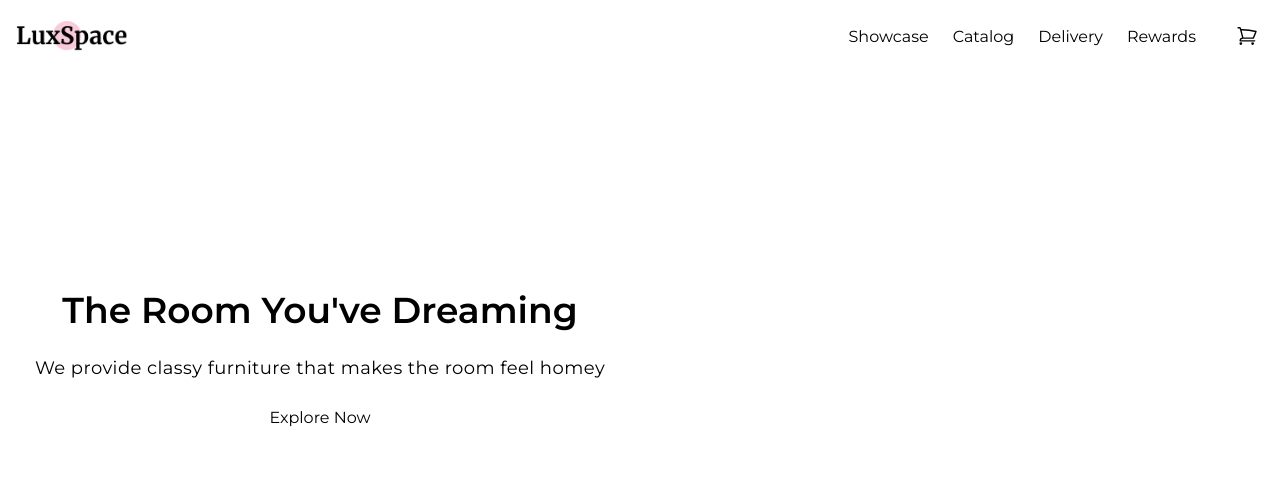
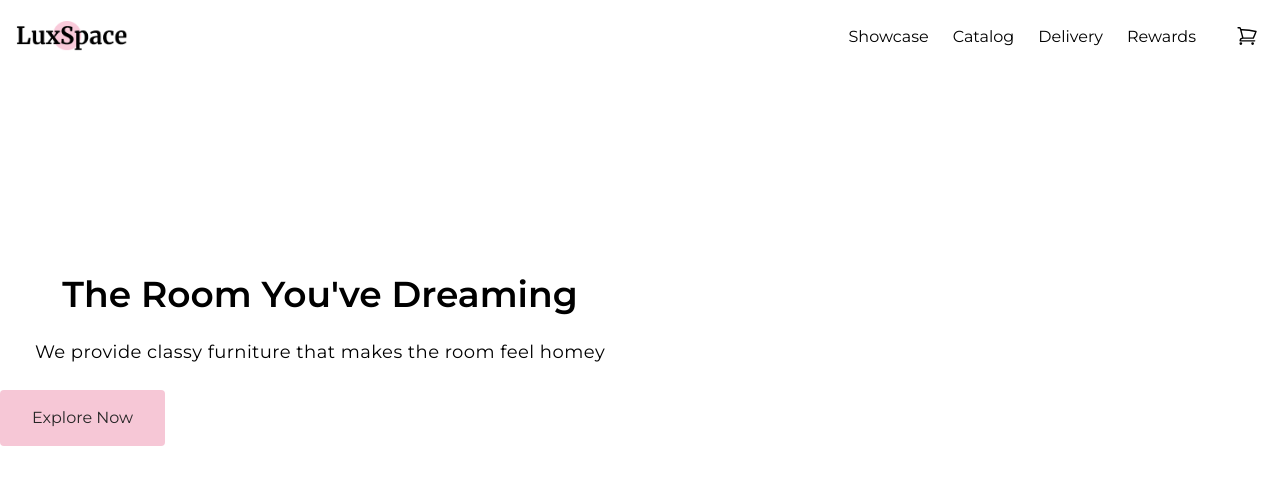
Before and after one commit to SarahAyuNanda/ecommerce-luxspace-app, a React (Create React App) app: page / in a window 1280 px wide. Shown: the top 484 px of the page. Built offline with nearby package versions, Linux system fonts and the light colour scheme.

Commit message:
fix: add variant and type default for button; restyling button

```diff
--- a/src/assets/styles/tailwind.css
+++ b/src/assets/styles/tailwind.css
@@ -1,3 +1,26 @@
 @tailwind base;
 @tailwind components;
 @tailwind utilities;
+
+/* --------------------------------- CUSTOM STYLES --------------------------------- */
+@layer components {
+  .btn-filled {
+    @apply bg-orchid-pink text-neutral-800 hover:bg-tuscany hover:text-white
+  }
+
+  .btn-outlined {
+    @apply bg-white text-orchid-pink
+  }
+
+  .btn-text {
+    @apply bg-transparent text-neutral-800
+  }
+
+  .btn-plain {
+    @apply rounded
+  }
+
+  .btn-rounded {
+    @apply rounded-full
+  }
+}
--- a/src/components/Button/Model/index.tsx
+++ b/src/components/Button/Model/index.tsx
@@ -1,10 +1,12 @@
 import { ReactNode } from "react"
 
-type Variants = 'filled' | 'outline' | 'text'
+type Variants = 'filled' | 'outlined' | 'text'
+type Types = 'plain' | 'rounded'
 
 interface IButtonProps {
   label: String,
   variant: Variants,
+  type: Types,
   style?: String,
   children?: ReactNode,
   onClick: () => void
--- a/src/components/Button/View/index.tsx
+++ b/src/components/Button/View/index.tsx
@@ -1,9 +1,27 @@
-import React from 'react';
+import React, { useMemo } from 'react';
 import IButtonProps from 'components/Button/Model';
 
-const ButtonView = ({label, variant = 'filled', style = '', children = undefined, onClick}: IButtonProps) => {
+const ButtonView = ({ label, variant = 'filled', type = 'plain', style = '', children = undefined, onClick }: IButtonProps) => {
+  const { baseVariant, baseType } = useMemo(() => {
+    const usedVariant = {
+      filled: 'btn-filled',
+      outlined: 'btn-outlined',
+      text: 'btn-text'
+    }
+
+    const usedType = {
+      plain: 'btn-plain',
+      rounded: 'btn-rounded',
+    }
+
+    return {
+      baseVariant: usedVariant[variant],
+      baseType: usedType[type]
+    }
+  }, [variant, type])
+
   return (
-    <button type='button' onClick={onClick} className='font-montserrat'>
+    <button type='button' onClick={onClick} className={`text-center w-max h-auto px-8 py-4 font-montserrat ease-in-out duration-150 ${baseVariant} ${baseType} ${style}`}>
       {children ?? label}
     </button>
   );
--- a/tailwind.config.js
+++ b/tailwind.config.js
@@ -9,7 +9,8 @@ module.exports = {
         'montserrat': ['Montserrat', ...defaultTheme.fontFamily.sans]
       },
       colors: {
-        'orchid-pink': '#F6C7D6'
+        'orchid-pink': '#F6C7D6',
+        'tuscany': '#BC93A4'
       },
       boxShadow: {
         'light': '-4px 9px 25px -6px rgba(0, 0, 0, 0.1)'
```
